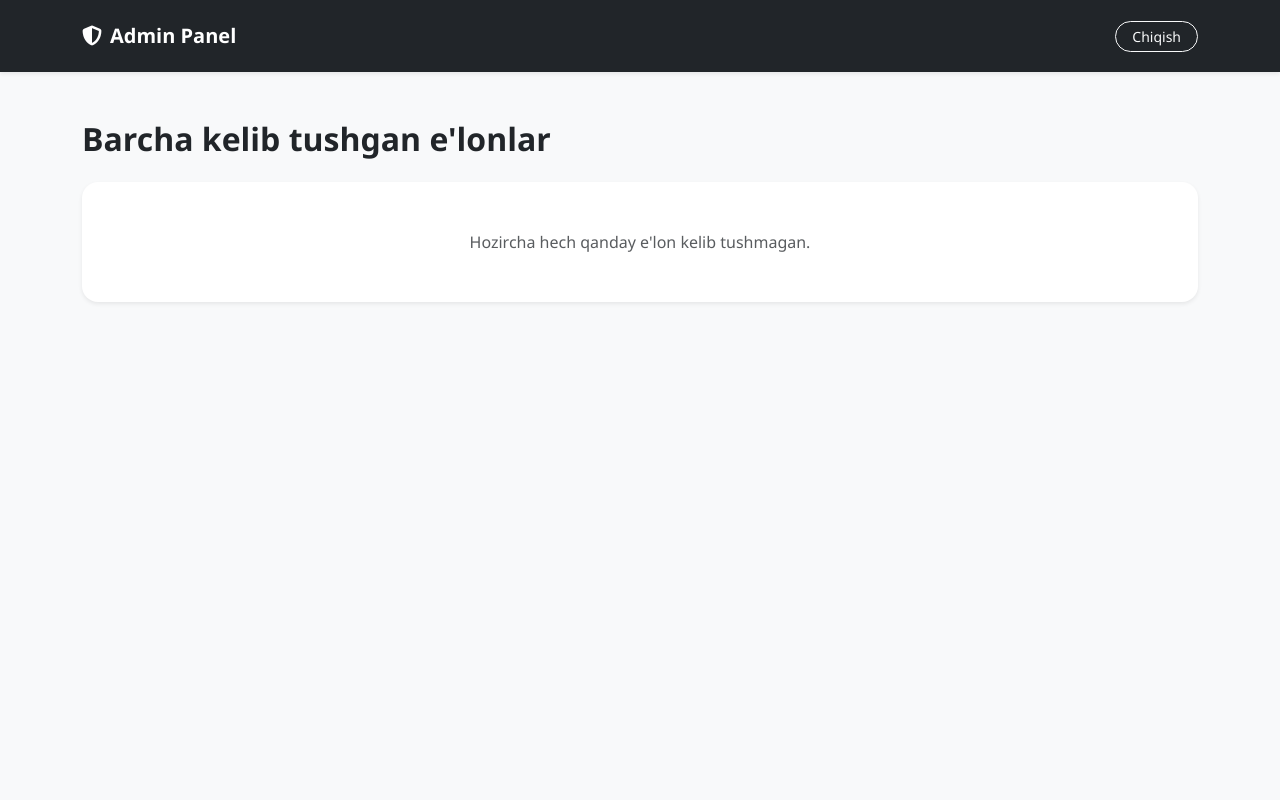
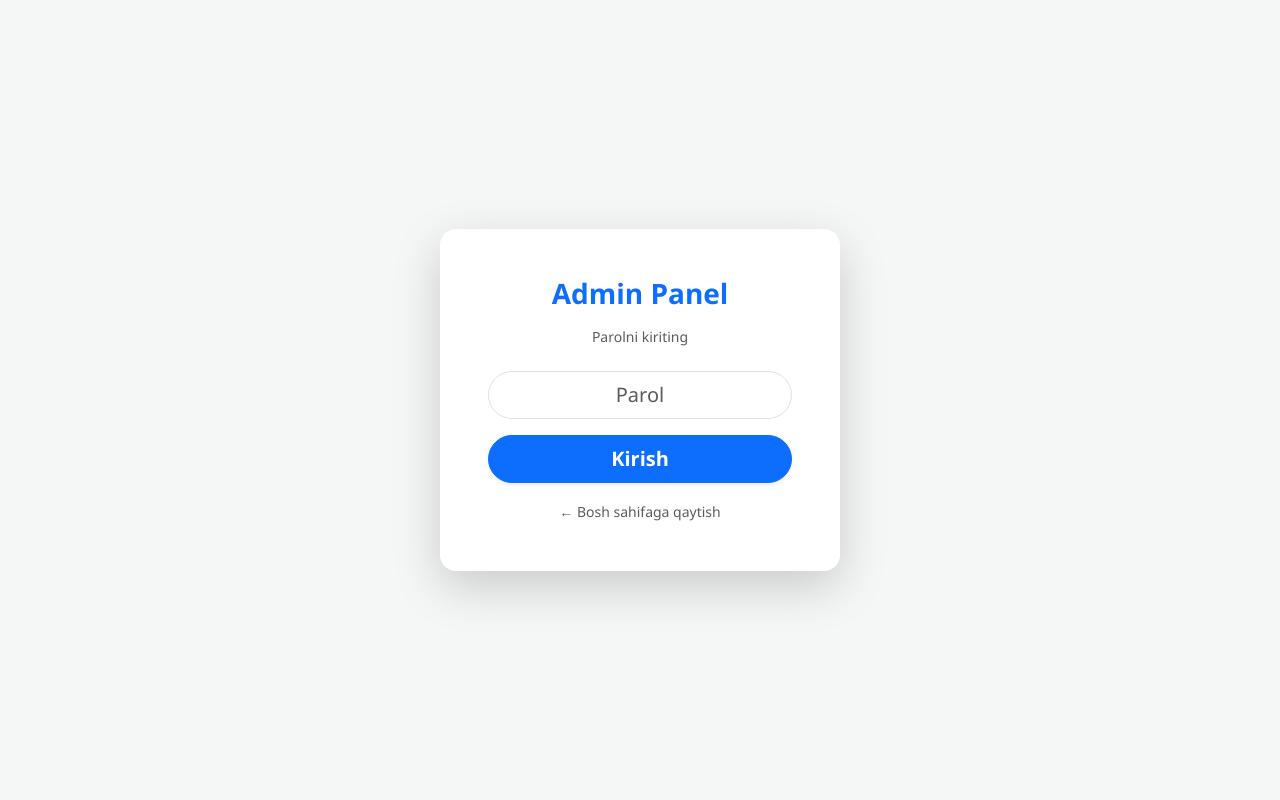
Before and after one commit to xlemann0/ishbor, a Flask app: page /admin-login in a window 1280 px wide. Run offline with Flask 3, Linux system fonts and the light colour scheme.

Commit message:
Update admin_login.html

```diff
--- a/templates/admin_login.html
+++ b/templates/admin_login.html
@@ -3,84 +3,27 @@
 <head>
     <meta charset="UTF-8">
     <meta name="viewport" content="width=device-width, initial-scale=1.0">
-    <title>Admin Panel - IshBor.uz</title>
+    <title>Admin Kirish - IshBor-Live.uz</title>
     <link href="https://cdn.jsdelivr.net/npm/bootstrap@5.3.2/dist/css/bootstrap.min.css" rel="stylesheet">
     <link rel="stylesheet" href="https://cdnjs.cloudflare.com/ajax/libs/font-awesome/6.4.2/css/all.min.css">
-    <style>body { background-color: #f8f9fa; font-family: 'Segoe UI', Tahoma, Geneva, Verdana, sans-serif; }</style>
+    <style>body { background-color: #f4f7f6; font-family: 'Segoe UI', sans-serif; }</style>
 </head>
-<body>
-    <nav class="navbar navbar-dark bg-dark shadow-sm py-3">
-        <div class="container">
-            <span class="navbar-brand fw-bold"><i class="fa-solid fa-shield-halved me-2"></i>Admin Panel</span>
-            <a href="/admin/logout" class="btn btn-outline-light btn-sm px-3 rounded-pill">Chiqish</a>
-        </div>
-    </nav>
-
-    <div class="container my-5">
-        <h2 class="fw-bold mb-4">Barcha kelib tushgan e'lonlar</h2>
-
-        {% if jobs %}
-        <div class="table-responsive bg-white rounded-4 shadow-sm p-3">
-            <table class="table align-middle mb-0">
-                <thead class="table-light">
-                    <tr>
-                        <th>ID</th>
-                        <th>Vakansiya / Kompaniya</th>
-                        <th>Hudud / Kategoriya</th>
-                        <th>Telefon / Telegram</th>
-                        <th>Chek</th>
-                        <th>Holati</th>
-                        <th>Amallar</th>
-                    </tr>
-                </thead>
-                <tbody>
-                    {% for job in jobs %}
-                    <tr>
-                        <td class="fw-bold">#{{ job.id }}</td>
-                        <td>
-                            <div class="fw-bold">{{ job.title }}</div>
-                            <div class="text-muted small">{{ job.company }}</div>
-                        </td>
-                        <td>
-                            <div>{{ job.region }}</div>
-                            <div class="text-muted small">{{ job.category }}</div>
-                        </td>
-                        <td>
-                            <div>{{ job.phone }}</div>
-                            <div class="text-muted small">{{ job.telegram }}</div>
-                        </td>
-                        <td>
-                            <a href="{{ url_for('static', filename='receipts/' + job.receipt) }}" target="_blank" class="btn btn-sm btn-outline-secondary">
-                                <i class="fa-solid fa-image me-1"></i> Ko'rish
-                            </a>
-                        </td>
-                        <td>
-                            {% if job.status == 'active' %}
-                            <span class="badge bg-success">Faol</span>
-                            {% else %}
-                            <span class="badge bg-warning text-dark">Kutilmoqda</span>
-                            {% endif %}
-                        </td>
-                        <td>
-                            <div class="d-flex gap-1">
-                                {% if job.status != 'active' %}
-                                <a href="/admin/approve/{{ job.id }}" class="btn btn-sm btn-success" title="Tasdiqlash"><i class="fa-solid fa-check"></i></a>
-                                {% endif %}
-                                <a href="/admin/delete/{{ job.id }}" class="btn btn-sm btn-danger" onclick="return confirm('Haqiqatan ham o\'chirmoqchimisiz?')" title="O'chirish"><i class="fa-solid fa-trash"></i></a>
-                            </div>
-                        </td>
-                    </tr>
-                    {% endfor %}
-                </tbody>
-            </table>
-        </div>
-        {% else %}
-        <div class="text-center py-5 bg-white rounded-4 shadow-sm">
-            <p class="text-muted mb-0">Hozircha hech qanday e'lon kelib tushmagan.</p>
-        </div>
-        {% endif %}
+<body class="d-flex align-items-center justify-content-center vh-100">
+    <div class="card border-0 shadow-lg rounded-4 p-4 p-md-5 bg-white text-center" style="width: 100%; max-width: 400px;">
+        <h3 class="fw-bold mb-3 text-primary">Admin Panel</h3>
+        <p class="text-muted small mb-4">Parolni kiriting</p>
+        {% with messages = get_flashed_messages(with_categories=true) %}
+            {% if messages %}{% for cat, msg in messages %}
+                <div class="alert alert-{{ cat }} rounded-4 py-2 small mb-3">{{ msg }}</div>
+            {% endfor %}{% endif %}
+        {% endwith %}
+        <form method="POST">
+            <div class="mb-3">
+                <input type="password" name="password" class="form-control form-control-lg text-center rounded-pill" placeholder="Parol" required>
+            </div>
+            <button type="submit" class="btn btn-primary btn-lg w-100 fw-semibold rounded-pill shadow-sm">Kirish</button>
+        </form>
+        <div class="mt-3"><a href="/" class="text-decoration-none small text-muted">&larr; Bosh sahifaga qaytish</a></div>
     </div>
-
-    <script src="https://cdn.jsdelivr.net/npm/bootstrap@5.3.2/dist/js/bootstrap.bundle.min.js"></script>
 </body>
 </html>
```
